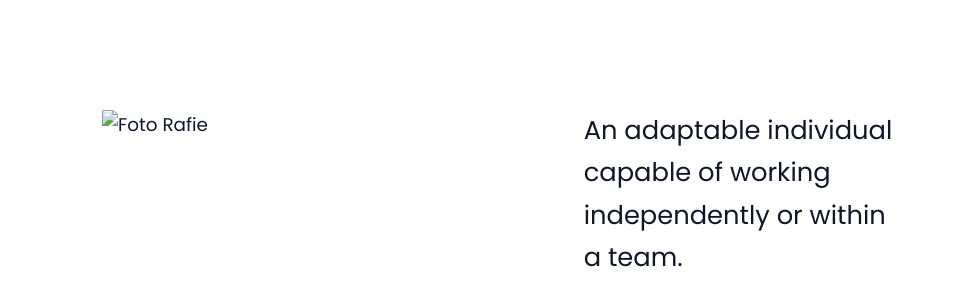
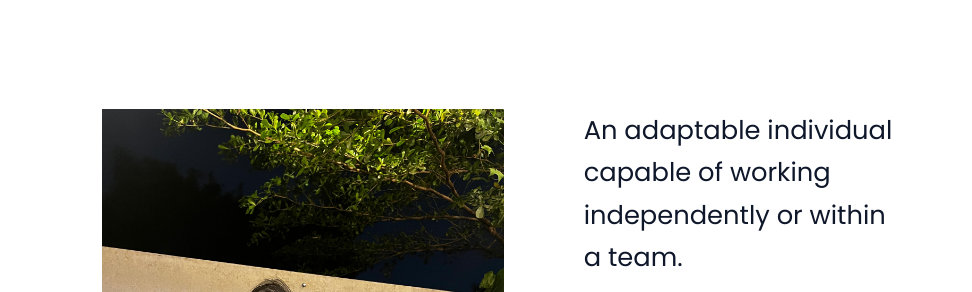
Before and after one commit to rafiedrmwn/rafie-dataportfolio.github.io, a plain HTML site: page index.html in a window 1280 px wide. Shown: the part 490-782 px from the top of the page, 0-972 px from the left. Drawn offline with Linux system fonts and the light colour scheme.

Commit message:
Update index.html

```diff
--- a/index.html
+++ b/index.html
@@ -107,7 +107,7 @@
           <!-- Profile Image-->
           <div class="col-12 col-md-5" data-scroll data-scroll-speed="2" data-scroll-position="top">
             <picture>
-              <img class="img-fluid" src="./assets/images/avatar.png" alt="Foto Rafie">
+              <img class="img-fluid" src="./assets/images/avatar.jpeg" alt="Foto Rafie">
             </picture>
           </div>
           <!-- / Profile Image-->
```
